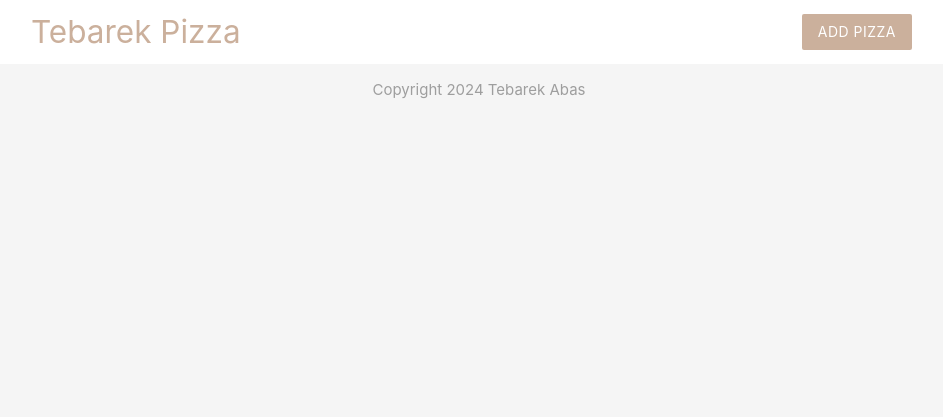
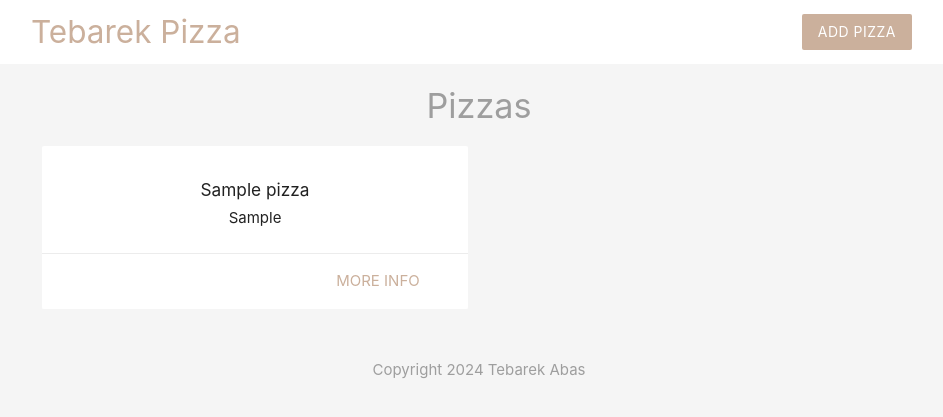
Before and after one commit to tebarek94/Full-Php-prictical-code-repo, a PHP site: page / in a window 1280 px wide. Shown: the top 417 px of the page, without its empty margins (161-1104 px from the left). Run offline with PHP 8.4, Linux system fonts and the light colour scheme; tables that the repository leaves empty or names only in its code hold one stand-in row (values such as "Sample post").

Commit message:
add the mysql in the mini project

```diff
--- a/index.php
+++ b/index.php
@@ -1,13 +1,50 @@
+<?php
+// Connect to the database
+$con = mysqli_connect("localhost", "tebarek", "Mahi_1993", "tebarek_pizza");
+if(!$con){
+    echo "Database connection error: " . mysqli_connect_error();
+    exit();  // Added exit() to stop execution if the connection fails
+}
+
+// Write a query for all pizzas
+$sql = "SELECT id, title, ingredients FROM pizzas ORDER BY created_at";
+$result = mysqli_query($con, $sql);
+
+// Fetch the result rows as an array
+$pizzas = mysqli_fetch_all($result, MYSQLI_ASSOC);
+
+// Close the database connection after fetching the results
+mysqli_close($con);
+?>
 
 <!DOCTYPE html>
 <html lang="en">
 <head>
     <meta charset="UTF-8">
     <meta name="viewport" content="width=device-width, initial-scale=1.0">
-    <title>Tebarek pizza</title>
+    <title>Tebarek Pizza</title>
 </head>
 <body>
     <?php include("templates/Header.php") ?>
+    <h4 class="center grey-text">Pizzas</h4>
+    <div class="container">
+        <div class="row">
+           <?php
+           foreach($pizzas as $pizza) { ?>
+            <div class="col s6 md3">
+                <div class="card z-depth-0">
+                    <div class="card-content center">
+                        <h6><?php echo htmlspecialchars($pizza['title']); ?></h6>
+                        <div><?php echo htmlspecialchars($pizza['ingredients']); ?></div>
+                    </div>
+                    <div class="card-action right-align">
+                        <a href="#" class="brand-text">More Info</a>
+                    </div>
+                </div>
+            </div>
+           <?php } ?>
+        </div>
+    </div>
     <?php include("templates/Footer.php") ?>
 </body>
 </html>
```
Also changed, not shown: Add.php (+12 -0 lines).
